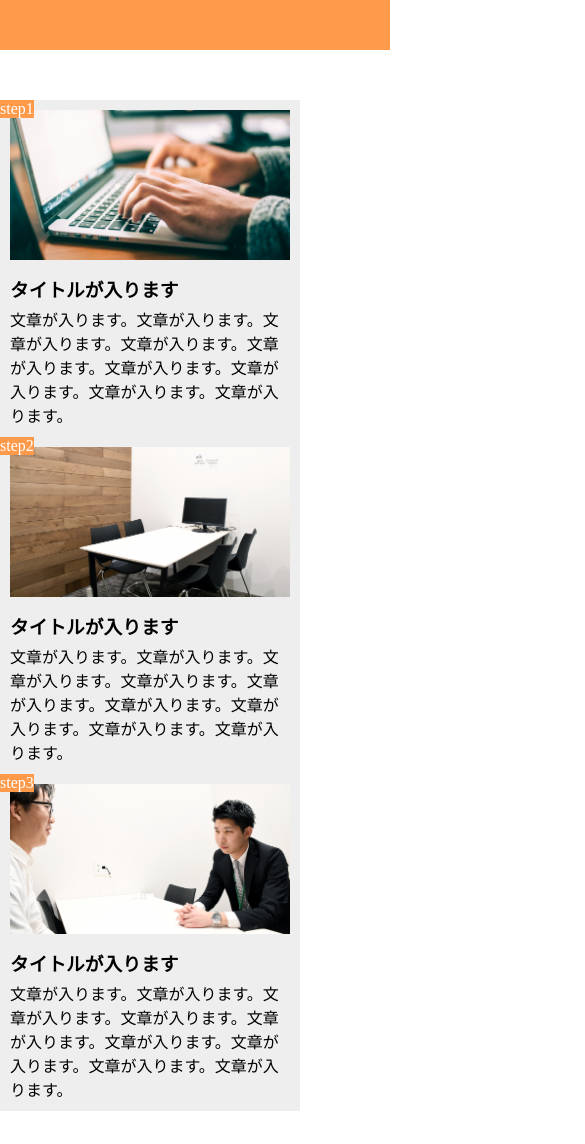
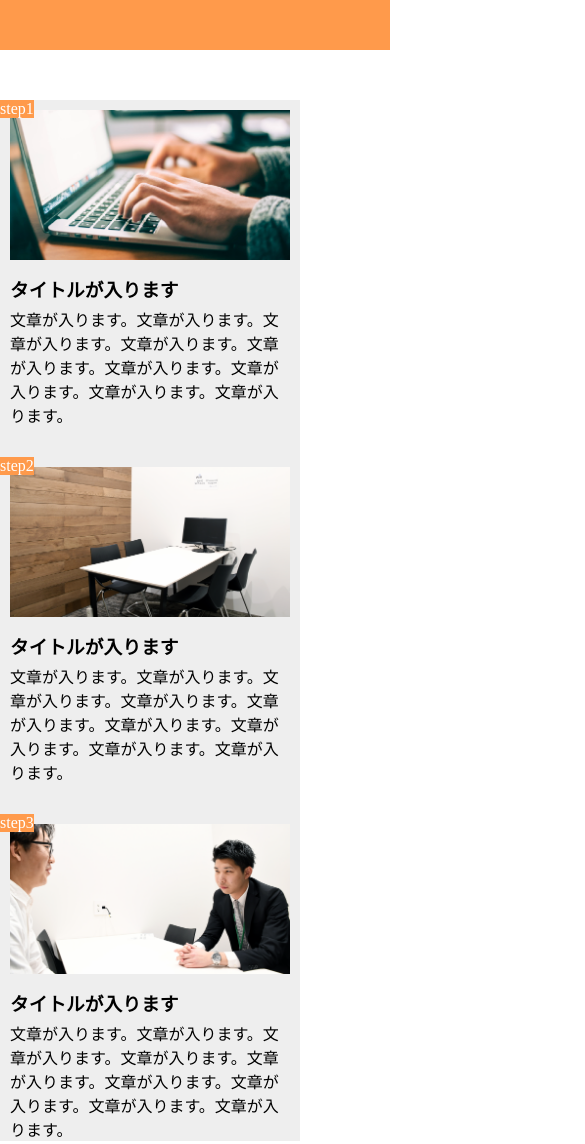
Before and after one commit to kanatorian/saiteishutsu, a plain HTML site: page index.html in a window 390 px wide. Shown: the top 1144 px of the page, 585 px wide, since content can reach past the window. Drawn offline with Linux system fonts and the light colour scheme.

Commit message:
課題

```diff
--- a/style.css
+++ b/style.css
@@ -5,6 +5,7 @@
 }
 
 header {
+  width :100% ;
   height: 50px;
   background-color: #ff9a4b;
 }
@@ -66,12 +67,22 @@ footer {
 }
 
 @media screen and (max-width :768px) {
+header {
+    width: 100%;
+  }
 
 
 main {
     display: flex;
     flex-direction: column;
-
+    width:100%;
     }
 
-}
+    .step-box {
+      padding-bottom: 30px;
+    }
+    .step-box:last-child {
+      padding-bottom: 0;
+    }
+
+  }
```
